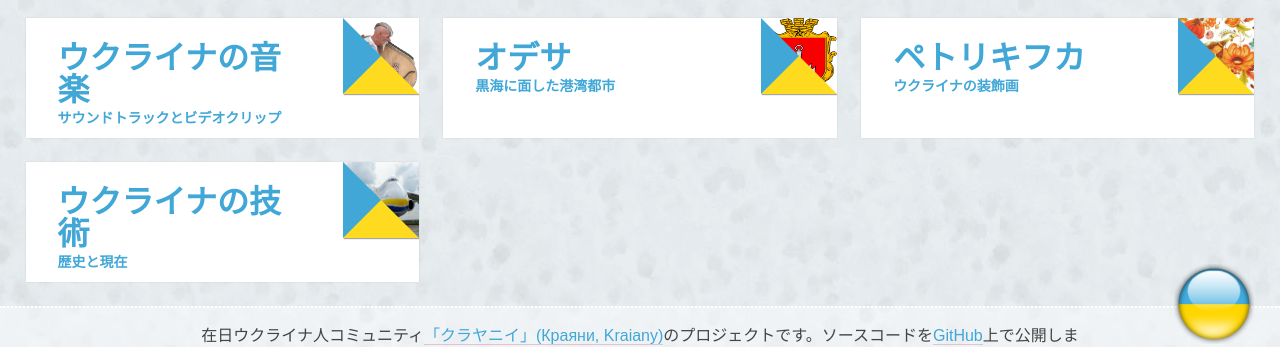
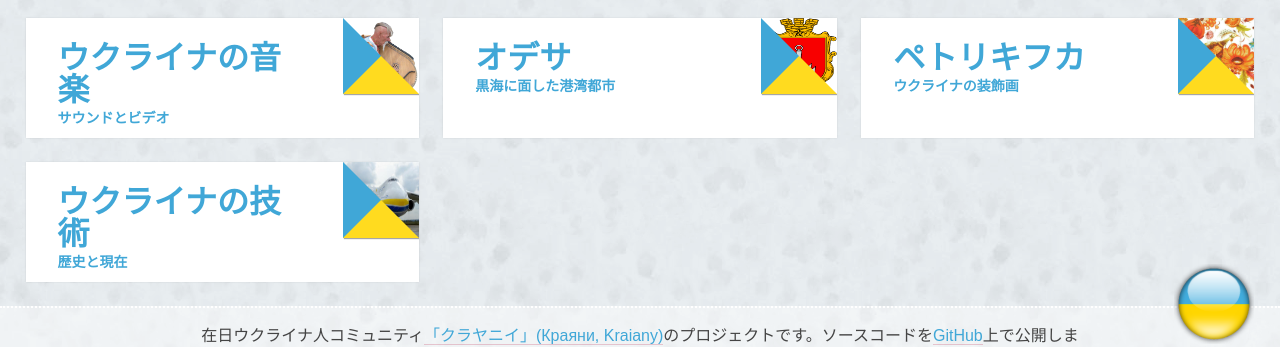
Before and after one commit to Kraiany/ukraine-info, a Jekyll site: the page built from index.md, in a window 1280 px wide. Shown: the part 526-873 px from the top of the page. Built offline with Jekyll 4.4.1, drawn with Linux system fonts in a browser that asks for light colours; Markdown is read by kramdown in place of the engine named in the settings.

Commit message:
Fixed rendering for macboook

```diff
--- a/music.md
+++ b/music.md
@@ -1,7 +1,7 @@
 ---
 layout: place
 title: ウクライナの音楽
-description: サウンドトラックとビデオクリップ
+description: サウンドとビデオ
 place-googlemaps-link: https://www.google.co.jp/maps/place/Ukraine/
 image: css/images/music.png
 ---
```
